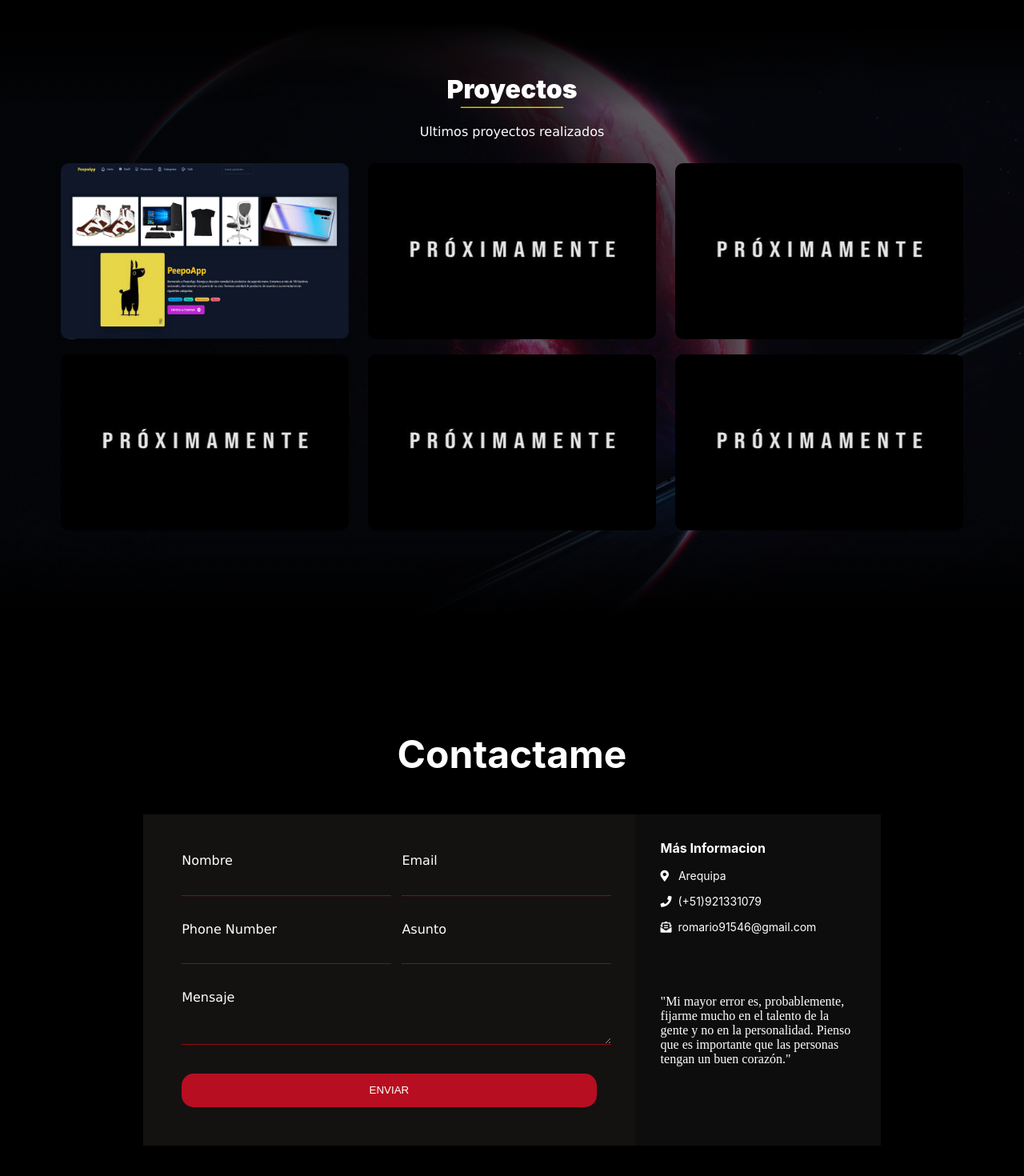
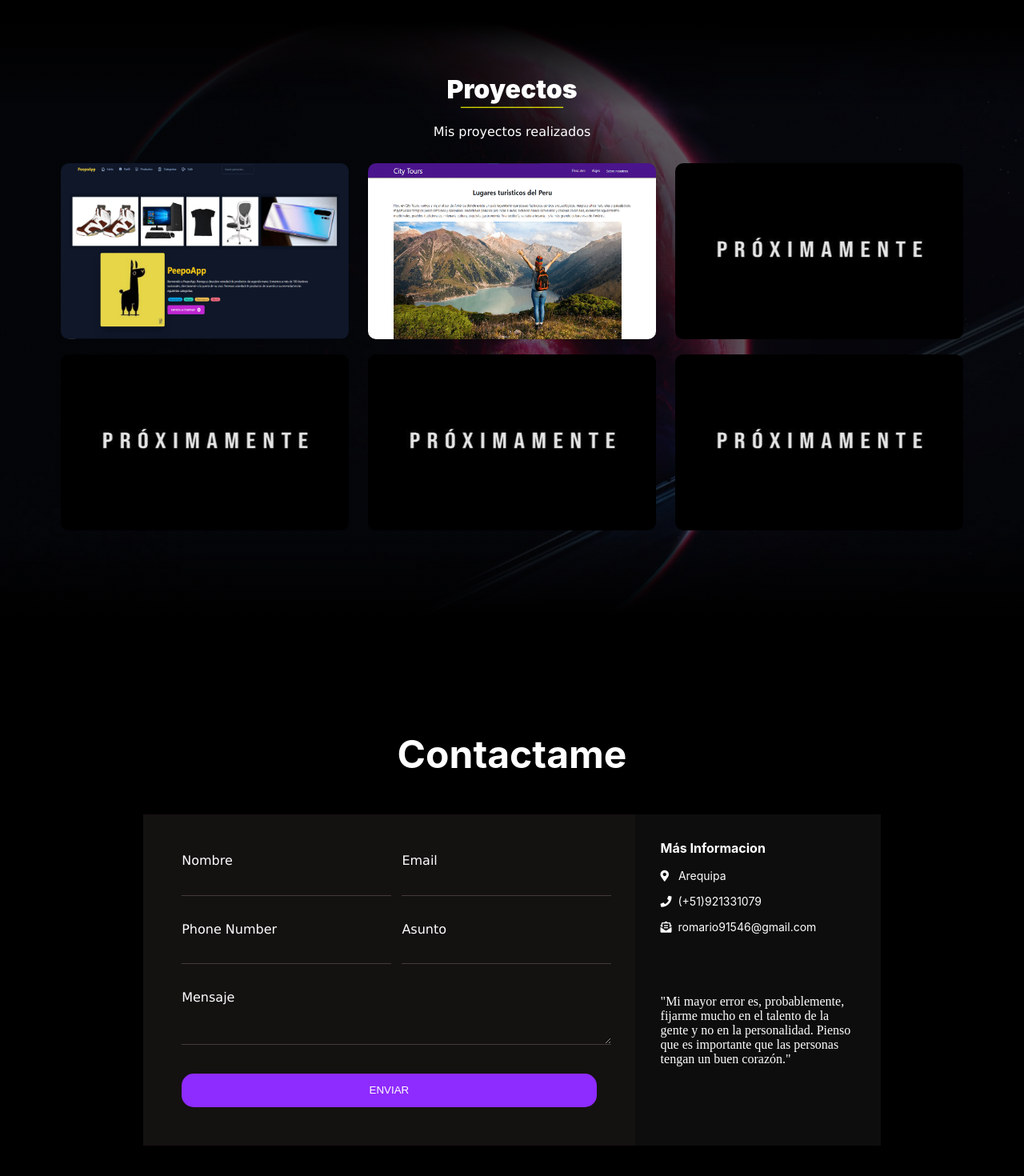
Before and after one commit to romariou76/Mi-portafolio, a React (Create React App) app: page / in a window 1280 px wide. Shown: the part 3300-4770 px from the top of the page at 80% size. Built offline with nearby package versions, Linux system fonts and the light colour scheme; a web font is replaced by a local one.

Commit message:
Añadi un nuevo proyecto en proyectos realizados

```diff
--- a/public/index.html
+++ b/public/index.html
@@ -25,7 +25,7 @@
       work correctly both with client-side routing and a non-root public URL.
       Learn how to configure a non-root public URL by running `npm run build`.
     -->
-    <title>React App</title>
+    <title>RomCode</title>
   </head>
   <body>
     <noscript>You need to enable JavaScript to run this app.</noscript>
--- a/src/components/Project.js
+++ b/src/components/Project.js
@@ -14,7 +14,7 @@ function Project(props){
                     <h3>{props.nombre}</h3>
                     <p className="parrafo-capa" >{props.info}</p>
 
-                    <a href="#df" className="btn-capa">
+                    <a href={props.web} className="btn-capa">
                         <BiWorld style={{color: 'white', fontSize: '15px', paddingTop: '0px'}}/>
                         &nbsp;Website
                     </a>
--- a/src/components/Projects.jsx
+++ b/src/components/Projects.jsx
@@ -12,7 +12,7 @@ function Projects(props){
         <div data-aos="fade-up" data-aos-duration="3000">
           <h1 className='titulo'>Proyectos</h1>
           <p className='u'>________________</p>
-          <p className='parrafo'>Ultimos proyectos realizados</p>
+          <p className='parrafo'>Mis proyectos realizados</p>
         </div>
 
         <div className="proyectos" data-aos="fade-up" data-aos-duration="3000">
@@ -25,9 +25,11 @@ function Projects(props){
                 />
 
                 <Project
-                nombre='Proximamente'
-                info='proximamente'
-                imagen='proximamente'
+                nombre='CityTours'
+                info='Conozca bellos y hermosos lugares turisticos del Perú.'
+                imagen='citytours'
+                web='https://citytours.netlify.app/'
+                url='https://github.com/romariou76/Sitio-Web-de-turismo.git'
                 />
 
                 <Project
--- a/src/css/contact.css
+++ b/src/css/contact.css
@@ -98,21 +98,21 @@ ul {
     background: none;
     outline: 0;
     color: #fff;
-    border-bottom: 1px solid #ff080883;
+    border-bottom: 1px solid #ffdcdc34;
 }
 
 .contact-form form button {
-    background: #B70E21;
+    background: #8e2bff;
     border: 0;
     text-transform: uppercase;
     padding: 1em;
+    transition: background-color 0.2s ease-out;
 }
 
 .contact-form form button:hover,
 .contact-form form button:focus {
-    background: #d63031;
+    background: #5707b3;
     color: #fff;
-    transition: background-color 1s ease-out;
     outline: 0;
 }
 
```
Also changed, not shown: src/images/citytours.png (added).
